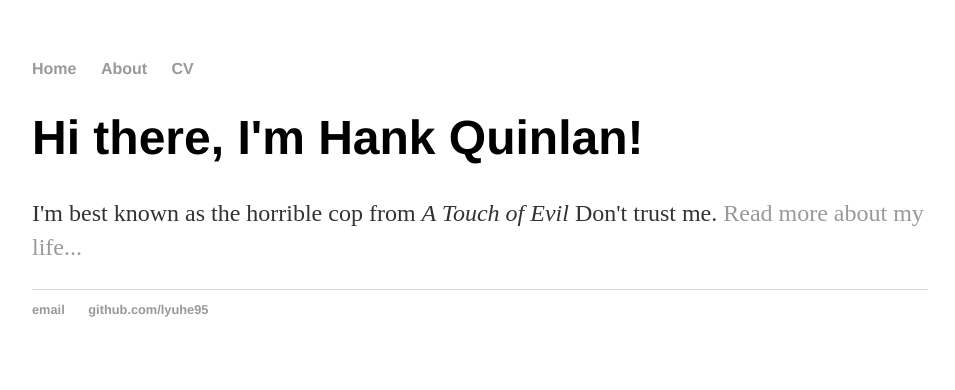
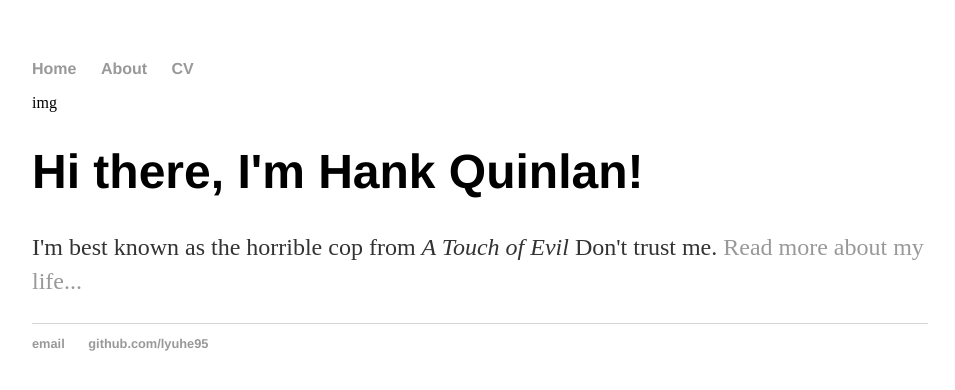
Before and after one commit to lyuhe95/lyuhe95.github.io, a Jekyll site: the page built from index.html, in a window 1280 px wide. Shown: the top 390 px of the page, without its empty margins (160-1115 px from the left). Built offline with Jekyll 4.4.1, drawn with Linux system fonts in a browser that asks for light colours.

Commit message:
Update default.html

```diff
--- a/_layouts/default.html
+++ b/_layouts/default.html
@@ -14,7 +14,7 @@
 	    		</ul>
 			</nav>
 			<div class="container">
-
+			img <src="/css/053107.jpg" alt="photo">
 			{{ content }}
 
 			</div><!-- /.container -->
```
